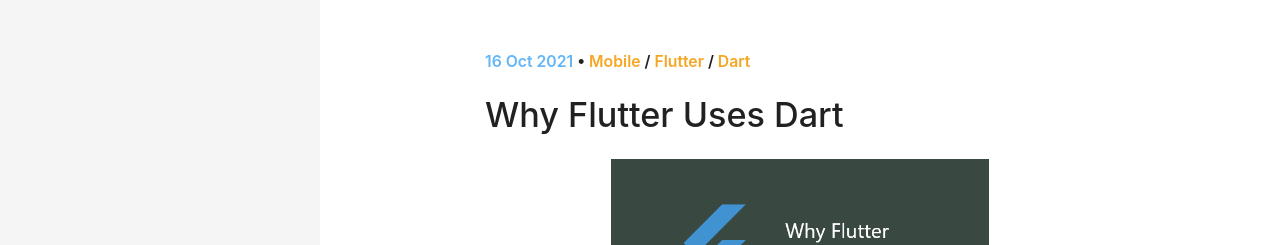
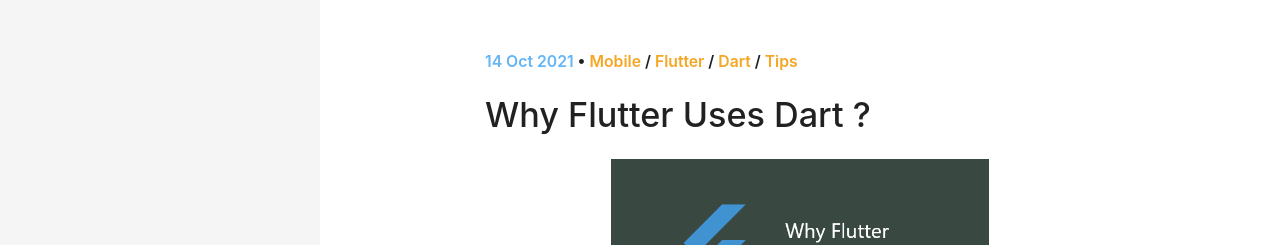
Before and after one commit to EyyupAlkis/About, a Jekyll site: the page built from index.html, in a window 1280 px wide. Shown: the top 245 px of the page. Built offline with Jekyll 4.4.1, drawn with Linux system fonts in a browser that asks for light colours.

Commit message:
blog modified

```diff
--- a/_posts/2021-10-16-Why-Dart.md
+++ b/_posts/2021-10-14-Why-Dart.md
@@ -1,10 +1,11 @@
 ---
 layout: post
-title: Why Flutter Uses Dart
+title: Why Flutter Uses Dart ?
 categories:
   - "Mobile"
   - "Flutter"
   - "Dart"
+  - "Tips"
 lang: en
 ---
 
```
